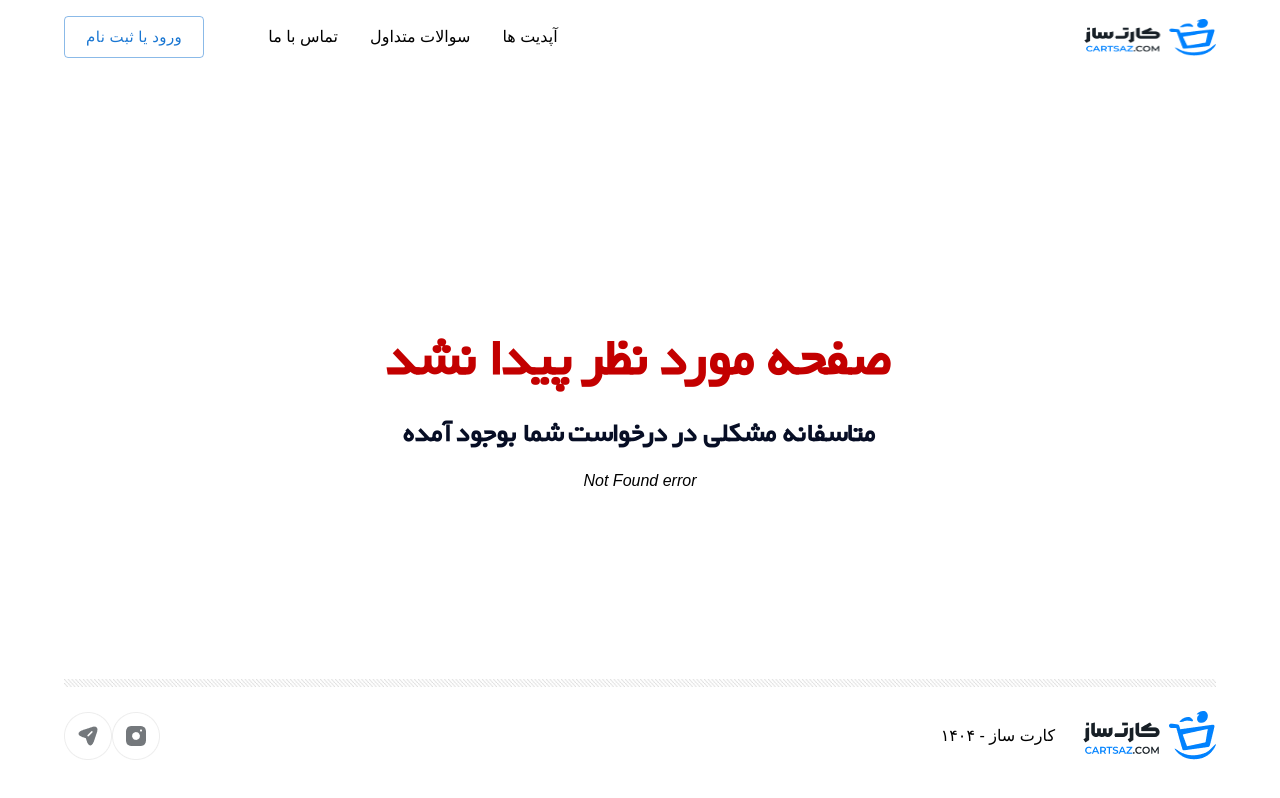
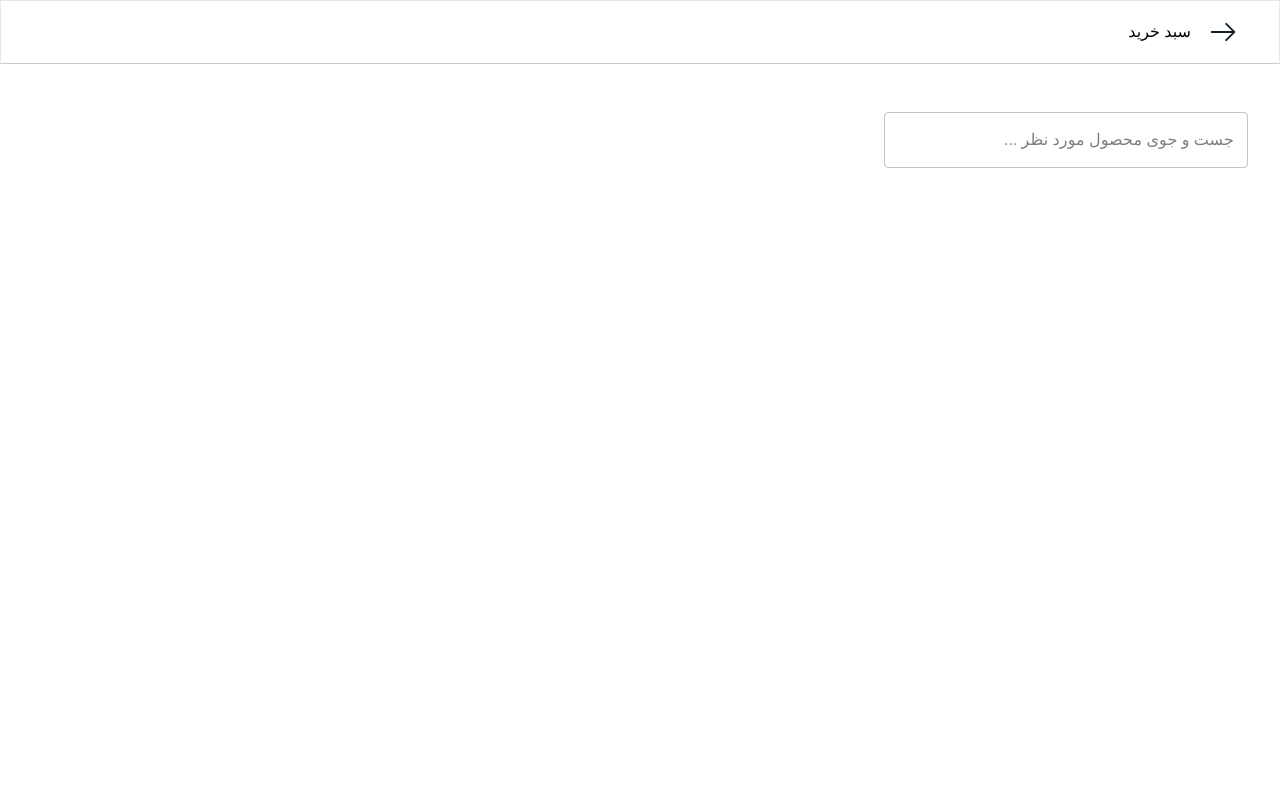
Before and after one commit to AliBayat78/Cartsaz, a React (Vite) app: page /shoppingCard in a window 1280 px wide. Before the commit this address had no page. Built offline with nearby package versions, Linux system fonts and the light colour scheme.

Commit message:
shoppingCard page added + buy buttons

```diff
--- a/src/components/Landing ui/AuthenticatedHome/AuthenticatedHome.tsx
+++ b/src/components/Landing ui/AuthenticatedHome/AuthenticatedHome.tsx
@@ -51,7 +51,12 @@ const AuthenticatedHome = () => {
 
         <div className="flex flex-row justify-center items-center mr-16 2xs:mr-2">
           <div className="hidden md:flex flex-row justify-center items-center mt-36 mr-12">
-            <div className="cursor-pointer mr-10 flex flex-col justify-center items-center text-center bg-white w-[64px] h-[64px] rounded-full">
+            <div
+              onClick={() => {
+                navigate('/shoppingCard')
+              }}
+              className="cursor-pointer mr-10 flex flex-col justify-center items-center text-center bg-white w-[64px] h-[64px] rounded-full"
+            >
               <img className="w-[30px] mr-1 mt-1" src={shoppingCard} alt="shop-card" />
               <span className={`text-${colorName} body-md`}>0</span>
             </div>
--- a/src/components/common/ProductCard.tsx
+++ b/src/components/common/ProductCard.tsx
@@ -13,31 +13,49 @@ const ProductCard: React.FC<ProductCardTypes> = ({
   sellerName,
 }) => {
   const logoImageState = useAppSelector((state) => state.vitrin).vitrinSetting.LogoImage
+  const vitrinSettingProperties = useAppSelector((state) => state.vitrin)
+  const shopCardState = useAppSelector((state) => state.shopCard)
+  const registerState = useAppSelector((state) => state.register)
+
+  const colorName = vitrinSettingProperties.vitrinSetting.VitrinColor.colorName
   const dispatch = useAppDispatch()
+  const user =
+    registerState[0]?.shopName ||
+    JSON.parse(localStorage.getItem('currentUser') || 'null')?.Username
 
   useEffect(() => {
     dispatch(updateProductLogo({ id, logoName: logoImageState, sellerName }))
   }, [logoImageState, logo])
 
+  const handleBuyProduct = () => {}
+
   return (
     <div className="relative flex flex-col w-[200px] h-[300px] lg:w-[300px] lg:h-[350px] justify-start items-center border border-silver rounded-lg">
       <div className="w-full h-[175px] flex justify-center items-center border border-b-silver">
-        <img src={imageSource} className="w-[146px] h-[146px] rounded-lg" />
+        <img src={imageSource} className="w-[146px] h-[146px] rounded-lg my-4" />
       </div>
-      <div className="mr-1">
+      <div className="mr-1 h-full flex flex-col justify-center items-end">
         <p className="body-xs lg:body-md">
           {title.length > 25 ? title.substring(0, 25) + '...' : title}
         </p>
         <p className="break-all body-xs lg:body-md h-full w-[190px] lg:w-[270px] overflow-hidden">
           {description.length > 30 ? description.substring(0, 100) + '...' : description}
         </p>
-
-        {logo ? (
-          <img className="w-[32px] h-[32px] absolute rounded-lg left-2 bottom-2" src={logo} />
-        ) : null}
-        <p className="text-dark-green button-sm absolute bottom-1 right-4 text-right">
-          {price.length > 20 ? price.substring(0, 20) + '...' : price} {price ? 'تومان' : null}
-        </p>
+        <div className="w-full flex flex-row justify-between items-center relative">
+          <div className="flex flex-row justify-center items-center gap-4 relative bottom-1">
+            <button
+              className={`cursor-pointer w-[50px] h-[30px] bg-${colorName} ${
+                sellerName === user ? 'hidden' : 'block'
+              } text-white rounded-lg`}
+            >
+              خرید
+            </button>
+            {logo ? <img className="w-[32px] h-[32px] relative rounded-lg" src={logo} /> : null}
+          </div>
+          <p className="text-dark-green button-sm text-right">
+            {price.length > 20 ? price.substring(0, 20) + '...' : price} {price ? 'تومان' : null}
+          </p>
+        </div>
       </div>
     </div>
   )
--- a/src/main.tsx
+++ b/src/main.tsx
@@ -17,6 +17,7 @@ import VitrinSetting from './pages/Profile/children routes/vitrin-setting'
 import QRcode from './pages/Profile/children routes/QRcode'
 import PersonalVitrin from './pages/Profile/children routes/personalVitrin'
 import AddProduct from './pages/Profile/children routes/vitrinProducts/addProduct'
+import ShoppingCard from './pages/ShoppingCard'
 
 const router = createBrowserRouter([
   {
@@ -68,6 +69,7 @@ const router = createBrowserRouter([
     path: '/profile/:profileId',
     element: <PersonalVitrin />,
   },
+  { path: '/shoppingCard', element: <ShoppingCard /> },
 ])
 
 ReactDOM.createRoot(document.getElementById('root') as HTMLElement).render(
--- /dev/null
+++ b/src/pages/ShoppingCard.tsx
@@ -0,0 +1,41 @@
+import { useNavigate } from 'react-router-dom'
+import arrowRight from './Profile/assets/arrow-right.png'
+import { RTLTextField } from '../components/common/RtlTextField'
+
+const ShoppingCard = () => {
+  const navigate = useNavigate()
+
+  return (
+    <div className="flex flex-col h-full w-full">
+      <nav className="flex flex-row justify-end items-center w-screen h-16 border border-b-silver p-2">
+        <div className="sm:mr-8 gap-4 flex flex-row justify-center items-center">
+          <p>سبد خرید</p>
+          <img
+            onClick={() => navigate(-1)}
+            className="cursor-pointer"
+            src={arrowRight}
+            alt="back"
+          />
+        </div>
+      </nav>
+
+      <main className="flex flex-col justify-end items-end mt-8 2xs:w-[260px] sm:w-screen">
+        <div className="2xs:w-[260px] sm:w-[364px] mr-8">
+          <RTLTextField
+            dir="rtl"
+            sx={{ marginTop: '16px', width: '100%' }}
+            label="جست و جوی محصول مورد نظر ..."
+            placeholder="پیرهن مردانه"
+            multiline
+          />
+        </div>
+
+        <div className="flex flex-col w-full items-center">
+          <div className="flex flex-row-reverse justify-center flex-wrap xl:justify-start items-center gap-8 2xs:w-[100vw] sm:w-[90vw] my-8"></div>
+        </div>
+      </main>
+    </div>
+  )
+}
+
+export default ShoppingCard
--- /dev/null
+++ b/src/redux/store/features/shopCardSlice.ts
@@ -0,0 +1,16 @@
+import { createSlice } from '@reduxjs/toolkit'
+import { ProductCardTypes } from '../../../models/models'
+
+const initialState: ProductCardTypes[] = []
+
+export const ShopCardSlice = createSlice({
+  name: 'shopCard',
+  initialState,
+  reducers: {
+    addInShopCard: (state, action) => {
+      state.push(action.payload)
+    },
+  },
+})
+
+export default ShopCardSlice.reducer
--- a/src/redux/store/features/vitrinSlice.ts
+++ b/src/redux/store/features/vitrinSlice.ts
@@ -76,11 +76,6 @@ export const VitrinSlice = createSlice({
     },
     updateVitrinProductsLogo: (state, action) => {
       state.vitrinProducts.products.map((p) => (p.logo = action.payload))
-    },
-    editProduct: (state, action) => {
-      const {id} = action.payload
-      const index = state.vitrinProducts.products.findIndex((p) => p.id === id)
-
     }
   },
 })
--- a/src/redux/store/store.ts
+++ b/src/redux/store/store.ts
@@ -5,12 +5,14 @@ import { useDispatch } from 'react-redux'
 import { TypedUseSelectorHook } from 'react-redux/es/types'
 import { useSelector } from 'react-redux/es/exports'
 import { RegisterSlice } from './features/registerSlice'
+import { ShopCardSlice } from './features/shopCardSlice'
 
 export const store = configureStore({
   reducer: {
     products: ProductSlice.reducer,
     vitrin: VitrinSlice.reducer,
     register: RegisterSlice.reducer,
+    shopCard: ShopCardSlice.reducer,
   },
 })
 
```
